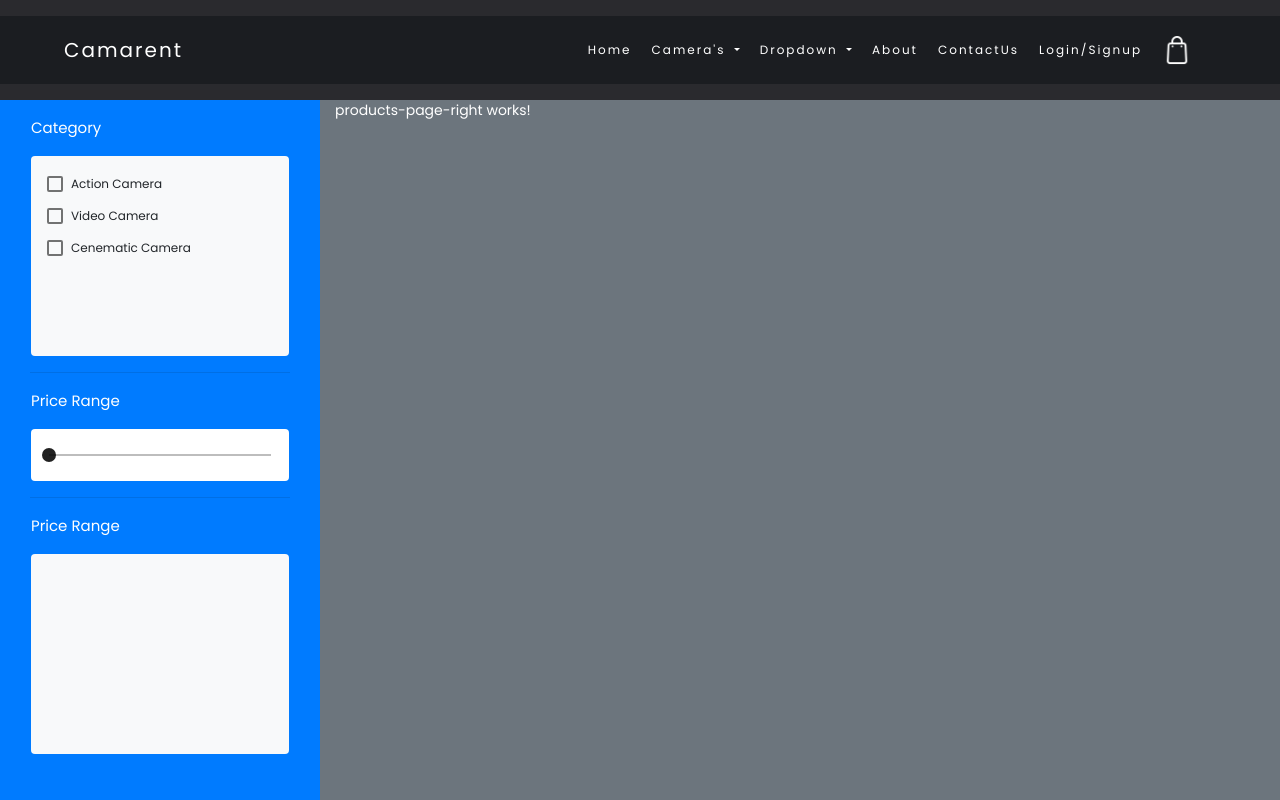
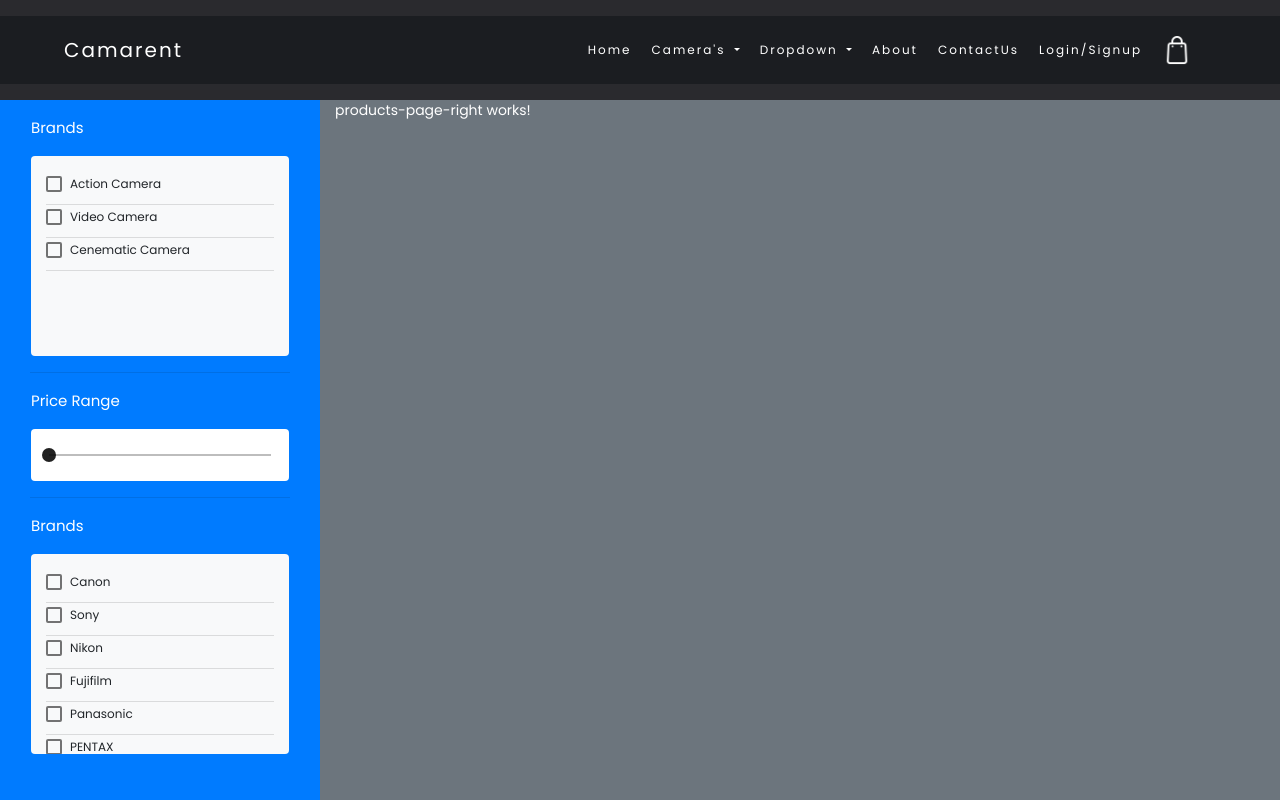
Before and after one commit to Project-g3/E_commerce, an Angular app in the folder Camerent-Front/: page /products in a window 1280 px wide. Shown: the top 800 px of the page. Built offline with nearby package versions, Linux system fonts and the light colour scheme.

Commit message:
brand filter set

```diff
--- a/Camerent-Front/src/app/Components/products-page/products-left-filter/filter-brand/filter-brand.component.css
+++ b/Camerent-Front/src/app/Components/products-page/products-left-filter/filter-brand/filter-brand.component.css
@@ -0,0 +1,8 @@
+
+.checkbox{
+    overflow: scroll;
+    overflow-x: hidden;
+}
+.check{
+    font-size: 12px;
+}
--- a/Camerent-Front/src/app/Components/products-page/products-left-filter/filter-brand/filter-brand.component.html
+++ b/Camerent-Front/src/app/Components/products-page/products-left-filter/filter-brand/filter-brand.component.html
@@ -1,7 +1,11 @@
-<h4>Price Range</h4>
-<div class=" bg-light rounded checkbox" style="height:200px ;">
+<h4>Brands</h4>
+<div class="container-fluid bg-light rounded checkbox" style="height:200px ;">
 
-    <div class=" p-3">
+    <div class="row py-3">
+        <div class="col-12" *ngFor="let i of brands">
+            <mat-checkbox class="check" color="primary" >{{i}}</mat-checkbox>
+            <mat-divider></mat-divider>
+        </div>
 
     </div>
 </div>
--- a/Camerent-Front/src/app/Components/products-page/products-left-filter/filter-brand/filter-brand.component.ts
+++ b/Camerent-Front/src/app/Components/products-page/products-left-filter/filter-brand/filter-brand.component.ts
@@ -6,7 +6,7 @@ import { Component, OnInit } from '@angular/core';
   styleUrls: ['./filter-brand.component.css']
 })
 export class FilterBrandComponent implements OnInit {
-
+  brands = ['Canon','Sony','Nikon','Fujifilm','Panasonic','PENTAX'];
   constructor() { }
 
   ngOnInit(): void {
--- a/Camerent-Front/src/app/Components/products-page/products-left-filter/filter-categories/filter-categories.component.css
+++ b/Camerent-Front/src/app/Components/products-page/products-left-filter/filter-categories/filter-categories.component.css
@@ -1,8 +1,5 @@
 
 
-label{
-    font-size: 0.8em;
-}
 
 
 .checkbox{
@@ -12,7 +9,3 @@ label{
 .check{
     font-size: 12px;
 }
-
-.mat-checkbox-label{
-    color: black!important;
-}
--- a/Camerent-Front/src/app/Components/products-page/products-left-filter/filter-categories/filter-categories.component.html
+++ b/Camerent-Front/src/app/Components/products-page/products-left-filter/filter-categories/filter-categories.component.html
@@ -1,7 +1,11 @@
-<h4>Category</h4>
-<div class=" bg-light rounded checkbox" style="height:200px ;">
+<h4>Brands</h4>
+<div class="container-fluid bg-light rounded checkbox" style="height:200px ;">
 
-    <div class=" p-3">
-      <mat-checkbox class="check" color="primary"  *ngFor="let i of category" >{{i}}</mat-checkbox>
+    <div class="row py-3">
+        <div class="col-12" *ngFor="let i of category">
+            <mat-checkbox class="check" color="primary">{{i}}</mat-checkbox>
+            <mat-divider></mat-divider>
+        </div>
+
     </div>
 </div>
```
Also changed, not shown: Camerent-Front/src/app/app.module.ts (+8 -2 lines).
